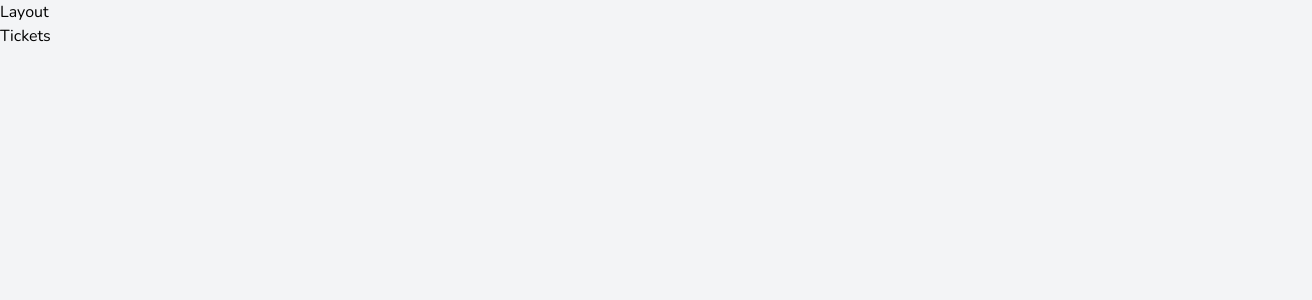
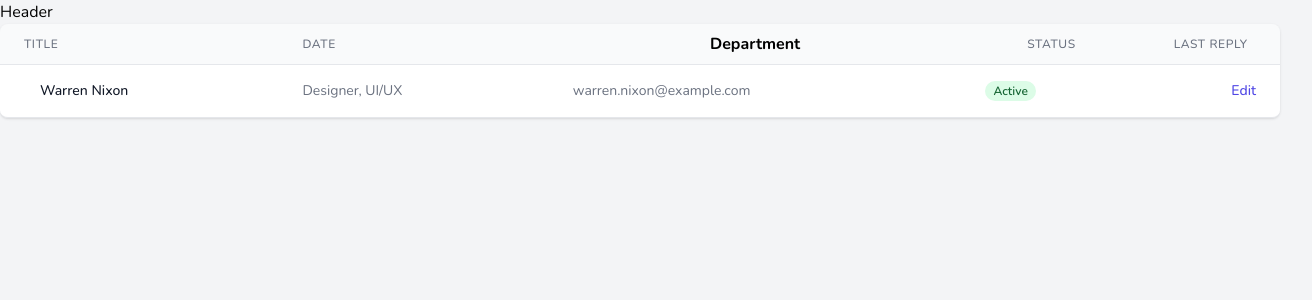
Before and after one commit to a-sadri/ticket, a React (Create React App) app in the folder frontend/: page /tickets in a window 1280 px wide. Shown: the top 300 px of the page, 1312 px wide, since content can reach past the window. Built offline with nearby package versions, Linux system fonts and the light colour scheme.

Commit message:
Add tickets table

```diff
--- a/frontend/src/components/Card.js
+++ b/frontend/src/components/Card.js
@@ -1,14 +1,18 @@
-const Card = ({ Icon, title, slug }) => {
+import { Link } from 'react-router-dom';
+
+const Card = ({ Icon, title, slug, link }) => {
   return (
+    <Link to={link}>
       <div className='font-Nunito p-6 items-center bg-white rounded-lg shadow-md flex cursor-pointer justify-center'>
         <div className='text-gray-500 pr-2'>
-        <Icon size='2.1rem' />
+          <Icon size='2rem' />
         </div>
         <div>
           <div className='text-xl font-bold text-black'>{title}</div>
           <p className='text-gray-500'>{slug}</p>
         </div>
       </div>
+    </Link>
   );
 };
 
--- a/frontend/src/components/Cards.js
+++ b/frontend/src/components/Cards.js
@@ -1,5 +1,9 @@
 import { TiTicket } from 'react-icons/ti';
-import { MdSettings } from 'react-icons/md';
+import { FiSettings } from 'react-icons/fi';
+import { MdOutlineCategory } from 'react-icons/md';
+import { AiOutlineQuestionCircle } from 'react-icons/ai';
+import { RiHashtag } from 'react-icons/ri';
+import { BiMessageDetail } from 'react-icons/bi';
 import Card from './Card';
 
 const Cards = () => {
@@ -9,12 +13,13 @@ const Cards = () => {
       md:grid-cols-2 md:mx-6
       lg:grid-cols-3 lg:mx-[15rem] lg:gap-4'
     >
-      <Card Icon={TiTicket} title='Tickets' slug='' />
-      <Card Icon={TiTicket} title='Categories' slug='' />
-      <Card Icon={TiTicket} title='Tags' slug='' />
-      <Card Icon={TiTicket} title='Departments' slug='' />
-      <Card Icon={TiTicket} title='F&Q' slug='' />
-      <Card Icon={MdSettings} title='Settings' slug='' />
+      <Card Icon={TiTicket} title='Tickets' slug='' link='/tickets' />
+      <Card Icon={MdOutlineCategory} title='Categories' slug='' link='/' />
+      <Card Icon={RiHashtag} title='Tags' slug='' link='/' />
+      <Card Icon={TiTicket} title='Departments' slug='' link='/' />
+      <Card Icon={AiOutlineQuestionCircle} title='F&Q' slug='' link='/' />
+      <Card Icon={BiMessageDetail} title='Messages' slug='' link='/' />
+      <Card Icon={FiSettings} title='Settings' slug='' link='/' />
     </div>
   );
 };
--- /dev/null
+++ b/frontend/src/components/Header.js
@@ -0,0 +1,9 @@
+const Header = () => {
+  return (
+    <div>
+      <h2>Header</h2>
+    </div>
+  );
+};
+
+export default Header;
--- a/frontend/src/components/Layout.js
+++ b/frontend/src/components/Layout.js
@@ -1,9 +1,10 @@
 import { Outlet } from 'react-router';
+import Header from './Header';
 
 const Layout = () => {
   return (
-    <div>
-      <h2>Layout</h2>
+    <div className='container mx-auto'>
+      <Header />
       <Outlet />
     </div>
   );
--- a/frontend/src/pages/tickets/Tickets.js
+++ b/frontend/src/pages/tickets/Tickets.js
@@ -1,7 +1,81 @@
 const Tickets = () => {
   return (
     <div>
-      <h2>Tickets</h2>
+      <div class='flex flex-col'>
+        <div class='-my-2 overflow-x-auto sm:-mx-6 lg:-mx-8'>
+          <div class='py-2 align-middle inline-block min-w-full sm:px-6 lg:px-8'>
+            <div class=' shadow overflow-hidden border-b border-gray-200 sm:rounded-lg'>
+              <table class='min-w-full divide-y divide-gray-200'>
+                <thead class='bg-gray-50'>
+                  <tr>
+                    <th
+                      scope='col'
+                      class=' px-6 py-3 text-left text-xs font-medium text-gray-500 uppercase tracking-wider'
+                    >
+                      Title
+                    </th>
+                    <th
+                      scope='col'
+                      class=' px-6 py-3 text-left text-xs font-medium text-gray-500 uppercase tracking-wider'
+                    >
+                      Date
+                    </th>
+                    <th
+                      scope='col'
+                      class='px-6py-3text-left text-xsfont-mediumtext-gray-500uppercasetracking-wider'
+                    >
+                      Department
+                    </th>
+                    <th
+                      scope='col'
+                      class='px-6py-3text-left text-xs font-medium text-gray-500 uppercase tracking-wider'
+                    >
+                      Status
+                    </th>
+                    <th
+                      scope='col'
+                      class='px-6py-3text-left text-xs font-medium text-gray-500 uppercase tracking-wider'
+                    >
+                      Last reply
+                    </th>
+                  </tr>
+                </thead>
+                <tbody class='bg-white divide-y divide-gray-200'>
+                  <tr>
+                    <td class='px-6 py-4 whitespace-nowrap'>
+                      <div class='flex items-center'>
+                        <div class='ml-4'>
+                          <div class='text-sm font-medium text-gray-900'>
+                            Warren Nixon
+                          </div>
+                        </div>
+                      </div>
+                    </td>
+                    <td class='px-6 py-4 whitespace-nowrap'>
+                      <div class='text-sm text-gray-500'>Designer, UI/UX</div>
+                    </td>
+                    <td class='px-6 py-4 whitespace-nowrap'>
+                      <div class='text-sm text-gray-500'>
+                        warren.nixon@example.com
+                      </div>
+                    </td>
+                    <td class='px-6 py-4 whitespace-nowrap text-sm text-gray-500'>
+                      <span class='px-2 inline-flex text-xs leading-5 font-semibold rounded-full bg-green-100 text-green-800'>
+                        Active
+                      </span>
+                    </td>
+                    <td class=' px-6 py-4 whitespace-nowrap text-right text-sm font-medium'>
+                      <a href='#' class='text-indigo-600 hover:text-indigo-900'>
+                        Edit
+                      </a>
+                    </td>
+                  </tr>
+                </tbody>
+              </table>
+            </div>
+          </div>
+        </div>
+      </div>
     </div>
   );
 };
```
Lines whose indentation alone changed are shown as unchanged.
